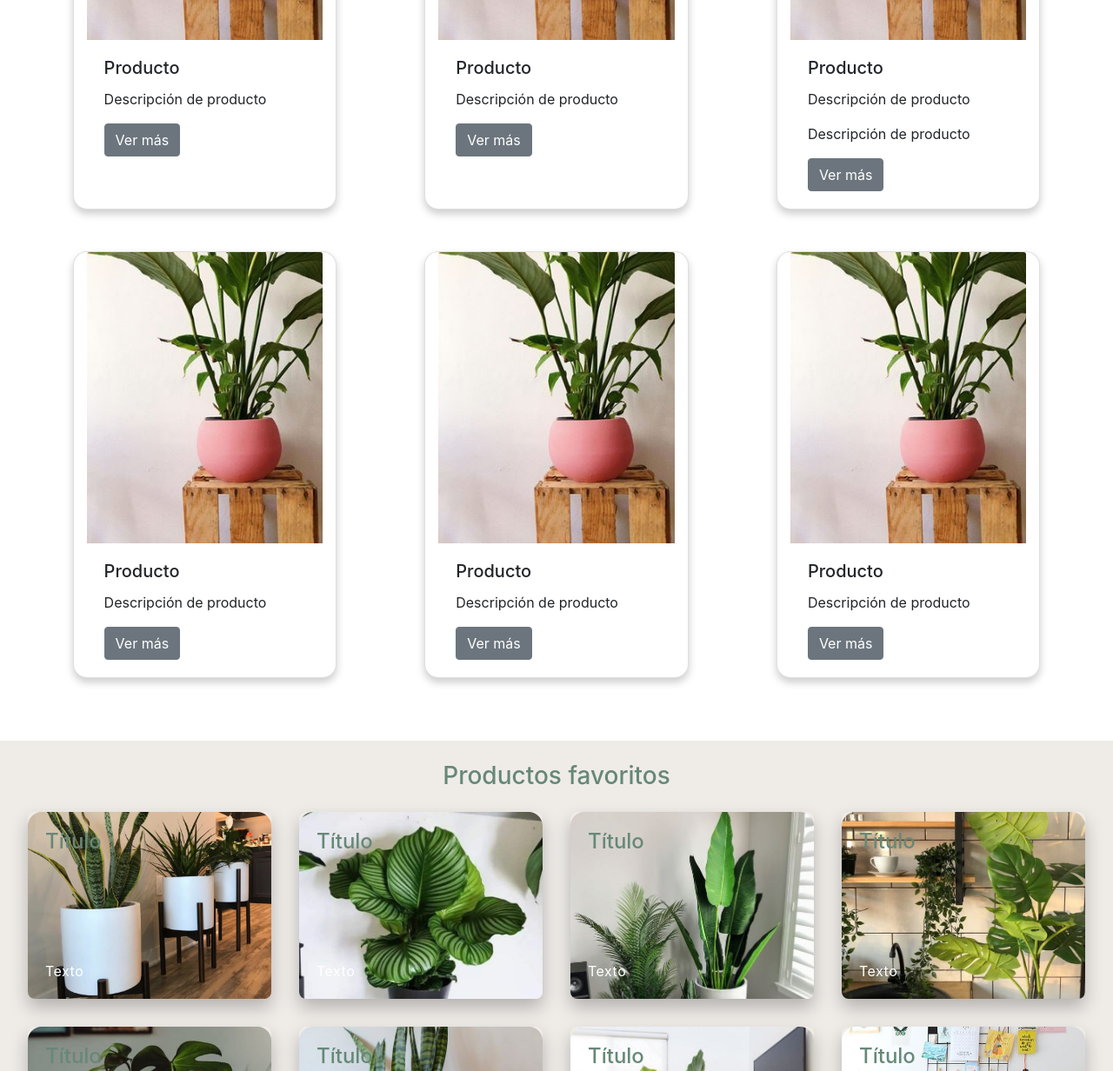
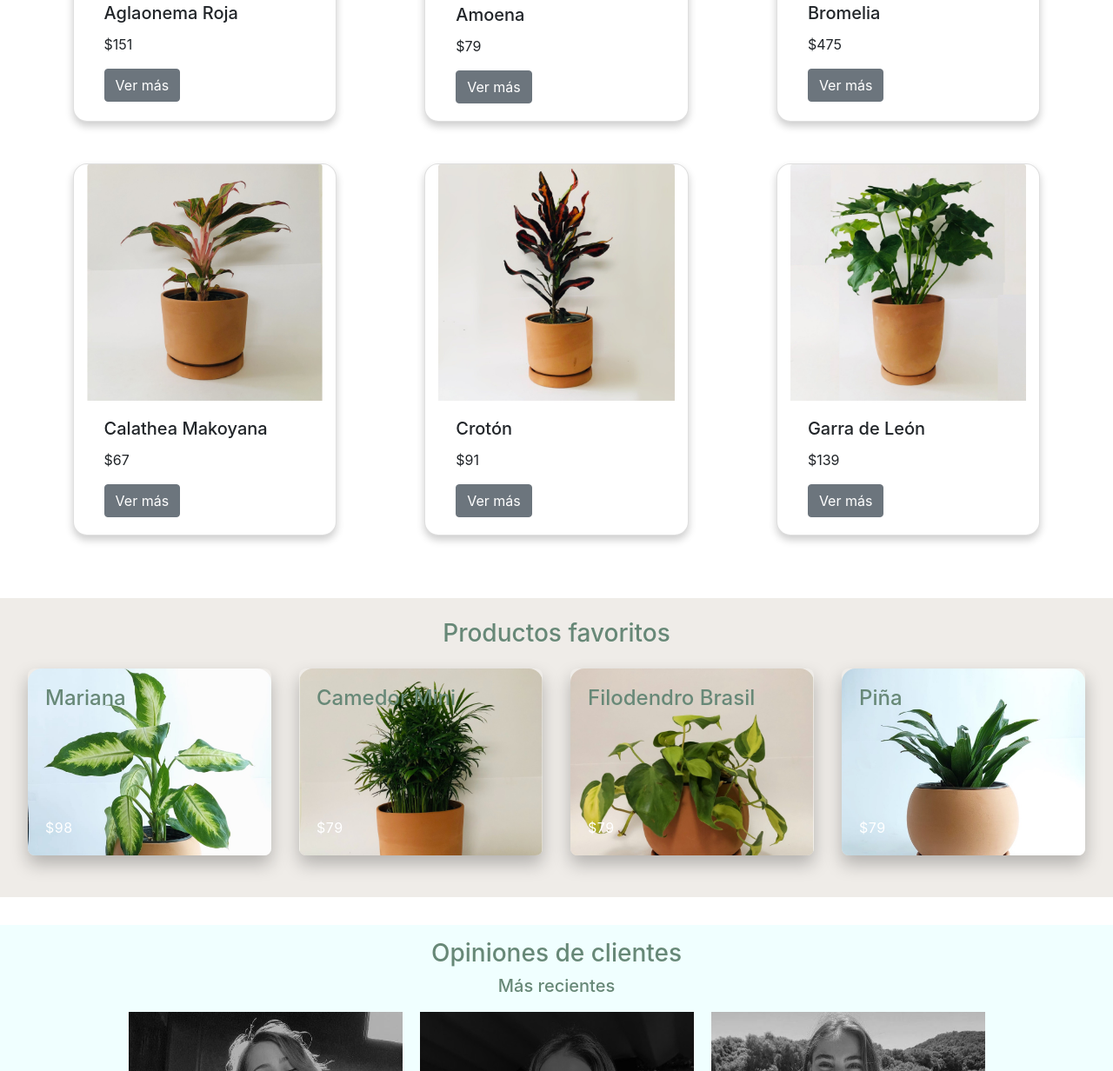
Before and after one commit to JoaquinLeonq98/Proyecto_Calida, a website: page pages/index.html in a window 1280 px wide. Shown: the part 1475-2707 px from the top of the page at 87% size. Drawn offline with nearby package versions, Linux system fonts and the light colour scheme.

Commit message:
se arreglaron cards e icono en index.html

```diff
--- a/pages/index.html
+++ b/pages/index.html
@@ -31,7 +31,7 @@
           <img src="../img/blog/tropical-green-leaves-background.jpg" class="d-block w-100" alt="costales de tierra y macetas">
           <div class="carousel-caption d-none d-md-block">
 
-          <div class="containerCalida backg">
+          <div class="container backg">
             <img src="../img/calida-logo-vf-color-transparent-index.png" class="bgImage" alt="">
           </div>
 
@@ -42,7 +42,7 @@
           <img src="../img/blog/closeup-picture-of-gardener-s-hands-planting-plant.jpg" class="d-block w-100" alt="Hojas de plantas">
           <div class="carousel-caption d-none d-md-block">
 
-            <div class="containerCalida backg">
+            <div class="container backg">
               <img src="../img/calida-logo-vf-color-transparent-index.png" class="bgImage" alt="">
             </div>
 
@@ -66,54 +66,53 @@
      <p class="text-center text-secondary">¡Elige tus favoritos!</p>
      <div class="row">
       <div class="card col-lg-3 col-sm-12 col-md-6 mx-auto m-4">
-        <img src="../img/productos/calidamx-p1.jpg" class="card-img-top" alt="...">
+        <img src="../img/productos/Aglaonema roja.jpg" class="card-img-top" alt="...">
         <div class="card-body">
-          <h5 class="card-title">Producto</h5>
-          <p class="card-text">Descripción de producto</p>
-          <a href="#" class="btn btn-secondary">Ver más</a>
+          <h5 class="card-title">Aglaonema Roja</h5>
+          <p class="card-text">$151</p>
+          <a href="../pages/tienda.html" class="btn btn-secondary">Ver más</a>
         </div>
       </div>
       <div class="card col-lg-3 col-sm-12 col-md-6 mx-auto m-4">
-        <img src="../img/productos/calidamx-p1.jpg" class="card-img-top" alt="...">
+        <img src="../img/productos/amoena.JPG" class="card-img-top" alt="...">
         <div class="card-body">
-          <h5 class="card-title">Producto</h5>
-          <p class="card-text">Descripción de producto</p>
-         <a href="#" class="btn btn-secondary">Ver más</a>
+          <h5 class="card-title">Amoena</h5>
+          <p class="card-text">$79</p>
+         <a href="../pages/tienda.html" class="btn btn-secondary">Ver más</a>
         </div>
       </div>
       <div class="card col-lg-3 col-sm-12 col-md-6 mx-auto m-4">
-        <img src="../img/productos/calidamx-p1.jpg" class="card-img-top" alt="...">
+        <img src="../img/productos/bromelia.JPG" class="card-img-top" alt="...">
         <div class="card-body">
-          <h5 class="card-title">Producto</h5>
-          <p class="card-text">Descripción de producto</p>
-          <p class="card-text">Descripción de producto</p>
-             <a href="#" class="btn btn-secondary">Ver más</a>
+          <h5 class="card-title">Bromelia</h5>
+          <p class="card-text">$475</p>
+             <a href="../pages/tienda.html" class="btn btn-secondary">Ver más</a>
         </div>
       </div>
      </div>
       <div class="row">
       <div class="card col-lg-3 col-sm-12 col-md-6 mx-auto m-4">
-        <img src="../img/productos/calidamx-p1.jpg" class="card-img-top" alt="...">
+        <img src="../img/productos/CalatheaMakoyana.jpg" class="card-img-top" alt="...">
         <div class="card-body">
-          <h5 class="card-title">Producto</h5>
-          <p class="card-text">Descripción de producto</p>
-            <a href="#" class="btn btn-secondary">Ver más</a>
+          <h5 class="card-title">Calathea Makoyana</h5>
+          <p class="card-text">$67</p>
+            <a href="../pages/tienda.html" class="btn btn-secondary">Ver más</a>
         </div>
       </div>
       <div class="card col-lg-3 col-sm-12 col-md-6 mx-auto m-4">
-        <img src="../img/productos/calidamx-p1.jpg" class="card-img-top" alt="...">
+        <img src="../img/productos/croton.jpg" class="card-img-top" alt="...">
         <div class="card-body">
-          <h5 class="card-title">Producto</h5>
-          <p class="card-text">Descripción de producto</p>
-          <a href="#" class="btn btn-secondary">Ver más</a>
+          <h5 class="card-title">Crotón</h5>
+          <p class="card-text">$91</p>
+          <a href="../pages/tienda.html" class="btn btn-secondary">Ver más</a>
         </div>
       </div>
       <div class="card col-lg-3 col-sm-12 col-md-6 mx-auto m-4">
-        <img src="../img/productos/calidamx-p1.jpg" class="card-img-top" alt="...">
+        <img src="../img/productos/garraLeon.jpg" class="card-img-top" alt="...">
         <div class="card-body">
-          <h5 class="card-title">Producto</h5>
-          <p class="card-text">Descripción de producto</p>
-           <a href="#" class="btn btn-secondary">Ver más</a>
+          <h5 class="card-title">Garra de León</h5>
+          <p class="card-text">$139</p>
+           <a href="../pages/tienda.html" class="btn btn-secondary">Ver más</a>
         </div>
       </div>
      </div>
@@ -127,26 +126,26 @@
     </div>
     <div class="favContainer mt-4 pb-5">
       <div class="favCard">
-        <img class="favImg img-fluid" src="../img/productos/calidamx-p22.png" />
-        <h3 class="favTitulo">Título</h3>
-        <p class="favTexto">Texto</p>
+        <img class="favImg img-fluid" src="../img/productos/mariana.JPG" />
+        <h3 class="favTitulo">Mariana</h3>
+        <p class="favTexto">$98</p>
       </div>
       <div class="favCard">
-        <img class="favImg  img-fluid"src="../img/productos/calidamx-p12.jpg" />
-        <h3 class="favTitulo">Título</h3>
-        <p class="favTexto">Texto</p>
+        <img class="favImg  img-fluid" src="../img/productos/CamedorMini.jpg" />
+        <h3 class="favTitulo">Camedor Mini</h3>
+        <p class="favTexto">$79</p>
       </div>
       <div class="favCard">
-        <img class="favImg img-fluid" src="../img/productos/calidamx-p20.jpg" />
-        <h3 class="favTitulo">Título</h3>
-        <p class="favTexto">Texto</p>
+        <img class="favImg img-fluid" src="../img/productos/FilodendroBrasil.jpg" />
+        <h3 class="favTitulo">Filodendro Brasil</h3>
+        <p class="favTexto">$79</p>
       </div>
       <div class="favCard">
-        <img class="favImg img-fluid"src="../img/productos/calidamx-p14.jpg" />
-        <h3 class="favTitulo">Título</h3>
-        <p class="favTexto">Texto</p>
+        <img class="favImg img-fluid" src="../img/productos/pina.JPG" />
+        <h3 class="favTitulo">Piña</h3>
+        <p class="favTexto">$79</p>
       </div>
-      <div class="favCard">
+      <!-- <div class="favCard">
         <img class="favImg img-fluid"src="../img/productos/calidamx-p15.jpg" />
         <h3 class="favTitulo">Título</h3>
         <p class="favTexto">Texto</p>
@@ -165,7 +164,7 @@
         <img class="favImg img-fluid"src="../img/productos/calidamx-p25.jpg" />
         <h3 class="favTitulo">Título</h3>
         <p class="favTexto">Texto</p>
-      </div>
+      </div> -->
       </div>
     </section>
 
```
Also changed, not shown: img/productos/CalatheaMakoyana.jpg (added), img/productos/CamedorMini.jpg (added), img/productos/FilodendroBrasil.jpg (added), img/productos/amoena.JPG (added), img/productos/bromelia.JPG (added), img/productos/croton.jpg (added), img/productos/garraLeon.jpg (added), img/productos/mariana.JPG (added), img/productos/pina.JPG (added).
